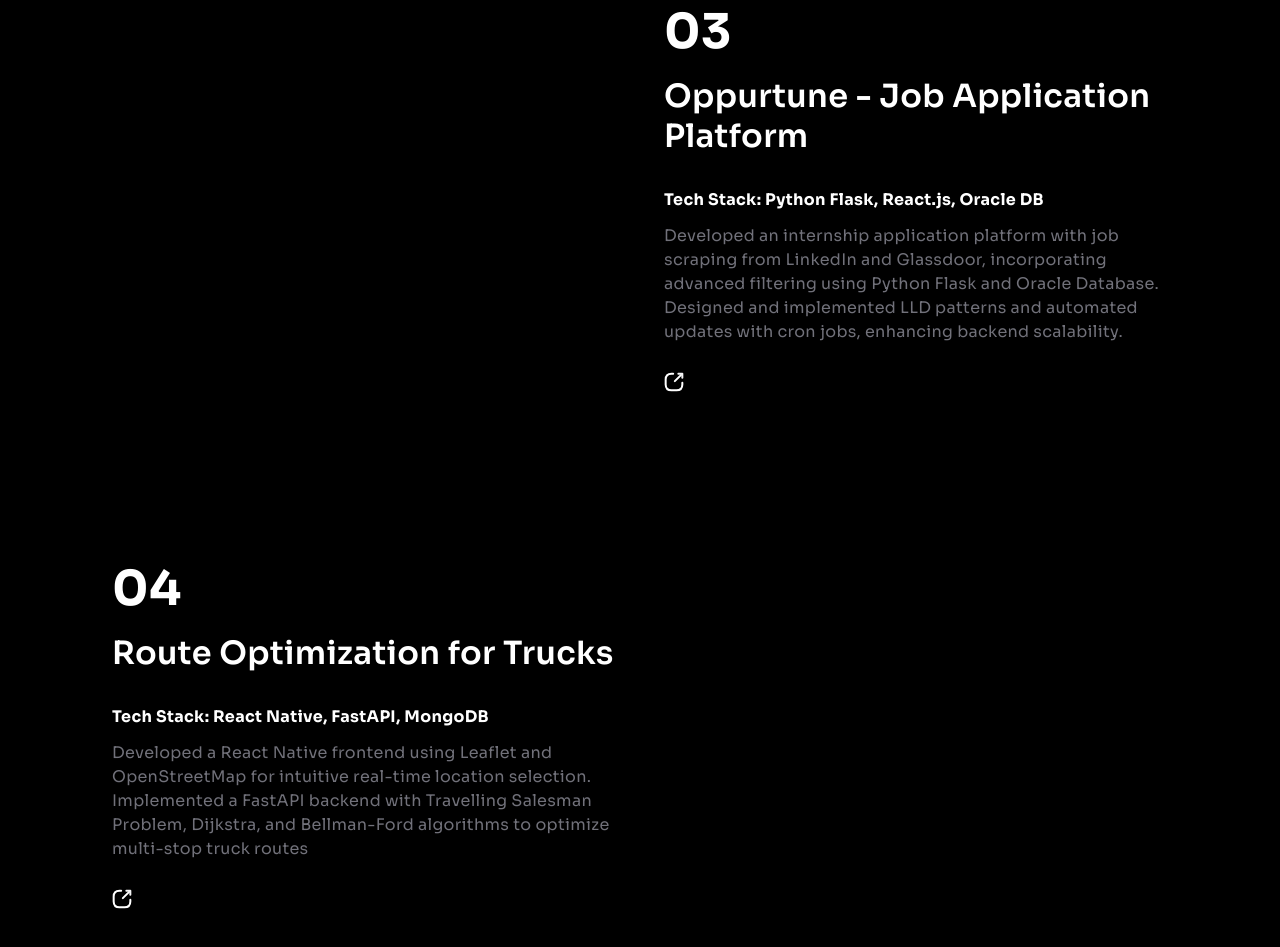
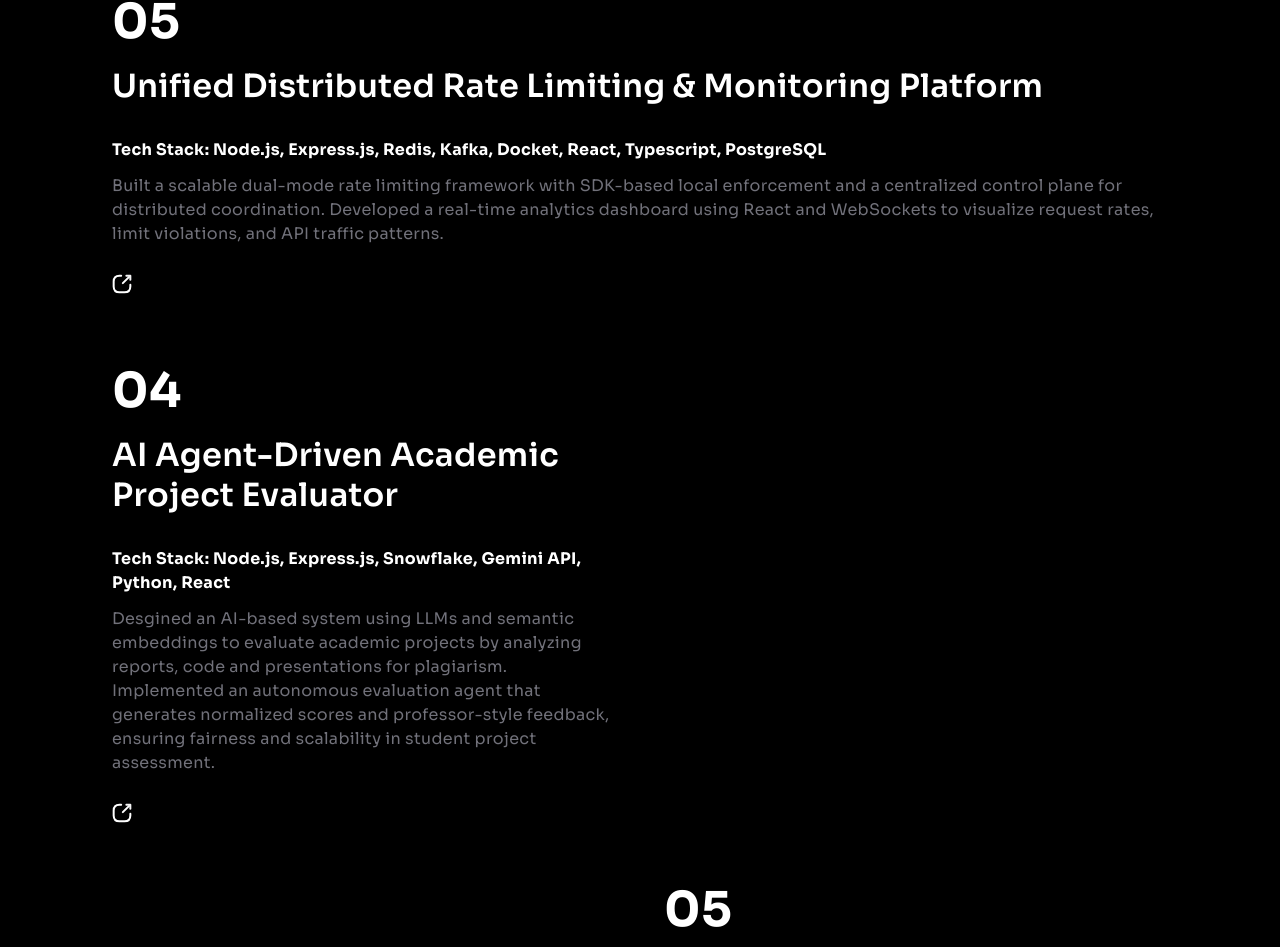
Before and after one commit to AshokAdithya/Portfolio, a plain HTML site: page index.html in a window 1280 px wide. Shown: the part 3264-4211 px from the top of the page. Drawn offline with nearby package versions, Linux system fonts and the light colour scheme.

Commit message:
Added new projects

```diff
--- a/index.html
+++ b/index.html
@@ -779,6 +779,133 @@
               </div>
             </div>
           </div>
+          <div class="project_card_text_div">
+            <p class="project_card_numbering">05</p>
+            <p class="project_card_heading">
+              Unified Distributed Rate Limiting & Monitoring Platform
+            </p>
+
+            <p>
+              <strong>
+                Tech Stack: Node.js, Express.js, Redis, Kafka, Docket, React,
+                Typescript, PostgreSQL</strong
+              >
+            </p>
+            <div class="under_space"></div>
+            <p class="project_card_para"></p>
+            <p class="project_card_para">
+              Built a scalable dual-mode rate limiting framework with SDK-based
+              local enforcement and a centralized control plane for distributed
+              coordination. Developed a real-time analytics dashboard using
+              React and WebSockets to visualize request rates, limit violations,
+              and API traffic patterns.
+            </p>
+            <div class="project_card_link_div">
+              <a
+                href="https://github.com/AshokAdithya/Unified-Distributed-Rate-Limiting-and-Monitoring-Platform"
+                class="project_card_link"
+              >
+                <svg
+                  width="20"
+                  height="20"
+                  viewBox="0 0 20 20"
+                  fill="none"
+                  xmlns="http://www.w3.org/2000/svg"
+                >
+                  <path
+                    d="M10.8335 9.16671L17.6668 2.33337"
+                    stroke="white"
+                    stroke-width="2"
+                    stroke-linecap="round"
+                    stroke-linejoin="round"
+                  />
+                  <path
+                    d="M18.3335 5.66663V1.66663H14.3335"
+                    stroke="#F4F4F5"
+                    stroke-width="2"
+                    stroke-linecap="round"
+                    stroke-linejoin="round"
+                  />
+                  <path
+                    d="M9.1665 1.66663H7.49984C3.33317 1.66663 1.6665 3.33329 1.6665 7.49996V12.5C1.6665 16.6666 3.33317 18.3333 7.49984 18.3333H12.4998C16.6665 18.3333 18.3332 16.6666 18.3332 12.5V10.8333"
+                    stroke="white"
+                    stroke-width="2"
+                    stroke-linecap="round"
+                    stroke-linejoin="round"
+                  />
+                </svg>
+              </a>
+            </div>
+          </div>
+        </div>
+        <div class="project_card">
+          <div class="project_card_text_div">
+            <p class="project_card_numbering">04</p>
+            <p class="project_card_heading">
+              AI Agent-Driven Academic Project Evaluator
+            </p>
+            <p>
+              <strong>
+                Tech Stack: Node.js, Express.js, Snowflake, Gemini API, Python,
+                React</strong
+              >
+            </p>
+            <div class="under_space"></div>
+            <p class="project_card_para">
+              Desgined an AI-based system using LLMs and semantic embeddings to
+              evaluate academic projects by analyzing reports, code and
+              presentations for plagiarism. Implemented an autonomous evaluation
+              agent that generates normalized scores and professor-style
+              feedback, ensuring fairness and scalability in student project
+              assessment.
+            </p>
+            <div class="project_card_link_div">
+              <a
+                href="https://github.com/AshokAdithya/Natwest-Hack"
+                class="project_card_link"
+              >
+                <svg
+                  width="20"
+                  height="20"
+                  viewBox="0 0 20 20"
+                  fill="none"
+                  xmlns="http://www.w3.org/2000/svg"
+                >
+                  <path
+                    d="M10.8335 9.16671L17.6668 2.33337"
+                    stroke="white"
+                    stroke-width="2"
+                    stroke-linecap="round"
+                    stroke-linejoin="round"
+                  />
+                  <path
+                    d="M18.3335 5.66663V1.66663H14.3335"
+                    stroke="#F4F4F5"
+                    stroke-width="2"
+                    stroke-linecap="round"
+                    stroke-linejoin="round"
+                  />
+                  <path
+                    d="M9.1665 1.66663H7.49984C3.33317 1.66663 1.6665 3.33329 1.6665 7.49996V12.5C1.6665 16.6666 3.33317 18.3333 7.49984 18.3333H12.4998C16.6665 18.3333 18.3332 16.6666 18.3332 12.5V10.8333"
+                    stroke="white"
+                    stroke-width="2"
+                    stroke-linecap="round"
+                    stroke-linejoin="round"
+                  />
+                </svg>
+              </a>
+            </div>
+          </div>
+          <div class="project_card_img_div_wrapper">
+            <div class="project_card_img_div">
+              <!-- <img
+                  class="project_card_img"
+                  src="./public/assets/images/project image 2.png"
+                  alt=""
+                /> -->
+            </div>
+          </div>
+        </div>
         <div class="project_card">
           <div class="project_card_img_div_wrapper">
             <div class="project_card_img_div">
@@ -790,7 +917,7 @@
             </div>
           </div>
           <div class="project_card_text_div">
-              <p class="project_card_numbering">03</p>
+            <p class="project_card_numbering">05</p>
             <p class="project_card_heading">
               Oppurtune - Job Application Platform
             </p>
@@ -845,10 +972,9 @@
             </div>
           </div>
         </div>
-        </div>
         <div class="project_card">
           <div class="project_card_text_div">
-            <p class="project_card_numbering">04</p>
+            <p class="project_card_numbering">06</p>
             <p class="project_card_heading">Route Optimization for Trucks</p>
             <p>
               <strong> Tech Stack: React Native, FastAPI, MongoDB</strong>
```
Lines whose indentation alone changed are shown as unchanged.
